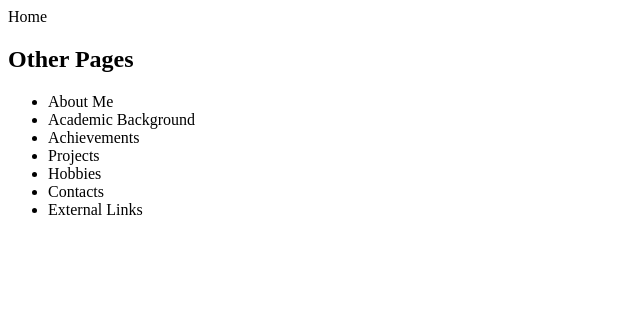
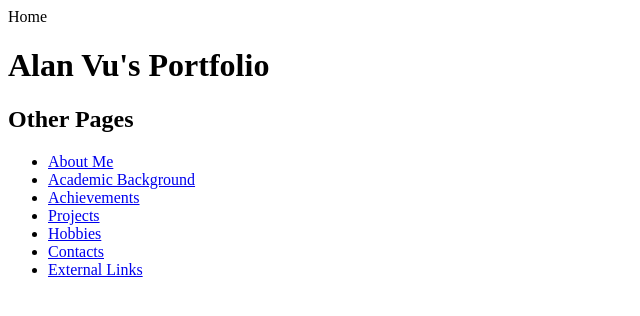
Before and after one commit to avu121/cse134-hw2, a plain HTML site: page index.html in a window 1280 px wide. Shown: the whole page, without its empty margins (0-640 px from the left). Drawn offline with Linux system fonts and the light colour scheme.

Commit message:
skeleton for homepage

```diff
--- a/index.html
+++ b/index.html
@@ -6,17 +6,18 @@
     </head>
     <header>
         <div id="home_button">Home</div>
+        <h1>Alan Vu's Portfolio</h1>
     </header>
     <body>
         <h2>Other Pages</h2>
         <ul>
-            <li id="about_me">About Me</li>
-            <li id="academic_background">Academic Background</li>
-            <li id="achievements">Achievements</li>
-            <li id="projects">Projects</li>
-            <li id="hobbies">Hobbies</li>
-            <li id="contacts">Contacts</li>
-            <li id="external_links">External Links</li>
+            <li><a href="/about">About Me</a></li>
+            <li><a href="/academic_background">Academic Background</a></li>
+            <li><a href="/achievements">Achievements</a></li>
+            <li><a href="/projects">Projects</a></li>
+            <li><a href="/hobbies">Hobbies</a></li>
+            <li><a href="/contacts">Contacts</a></li>
+            <li><a href="/external_links">External Links</a></li>
         </ul>
 
 
```
